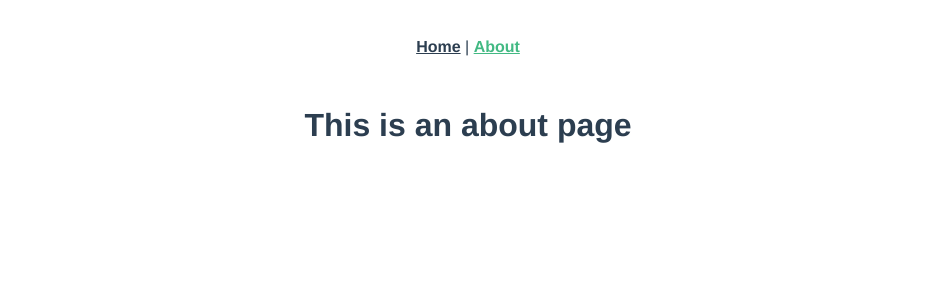
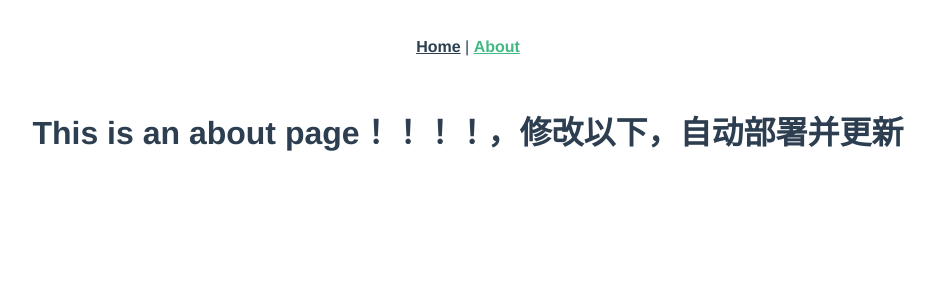
Before and after one commit to luchenzuishuai/cloudzeroapp, a Vue app: page /#/about in a window 1280 px wide. Shown: the top 300 px of the page, without its empty margins (172-1107 px from the left). Built offline with nearby package versions, Linux system fonts and the light colour scheme.

Commit message:
测试自动部署更新内容

```diff
--- a/src/views/About.vue
+++ b/src/views/About.vue
@@ -1,5 +1,5 @@
 <template>
   <div class="about">
-    <h1>This is an about page</h1>
+    <h1>This is an about page！！！！，修改以下，自动部署并更新</h1>
   </div>
 </template>
```
